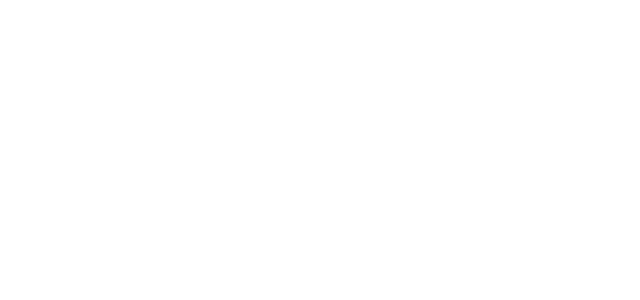
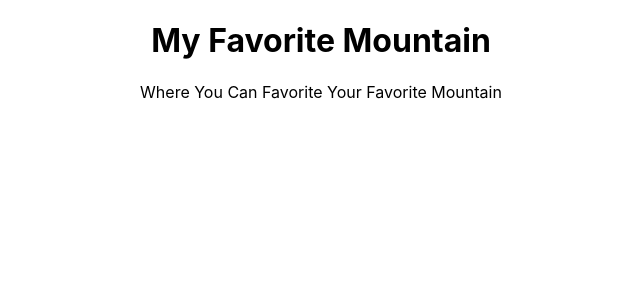
Before and after one commit to turingschool-examples/my-favorite-mountain, a React (Create React App) app: page / in a window 1280 px wide. Shown: the top 300 px of the page, without its empty margins (319-959 px from the left). Built offline with nearby package versions, Linux system fonts and the light colour scheme.

Commit message:
Add title in header

```diff
--- a/src/App.js
+++ b/src/App.js
@@ -2,12 +2,21 @@
 import './App.css';
 
 class App extends Component {
+  constructor() {
+    super();
+
+    this.state = {}
+  }
+
   render() {
     return (
       <div className="App">
         <header className="App-header">
+          <h1>My Favorite Mountain</h1>
+          <p>Where You Can Favorite Your Favorite Mountain</p>
+        </header>
 
-        </header>
+
       </div>
     );
   }
```
